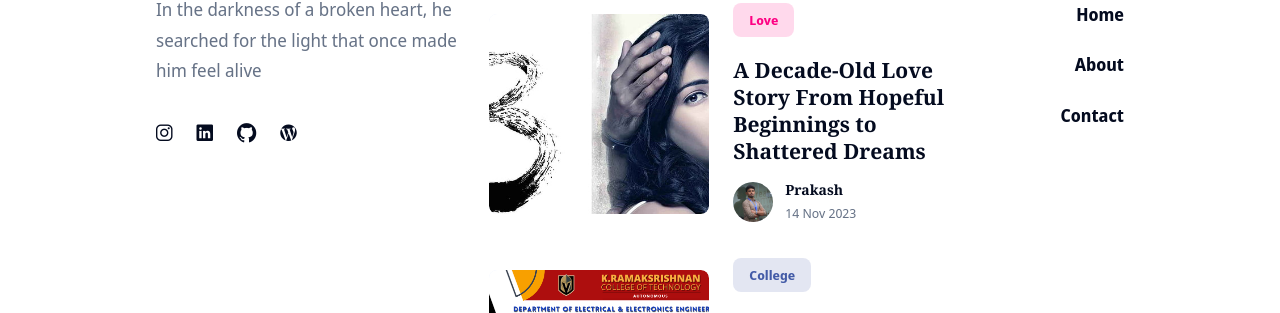
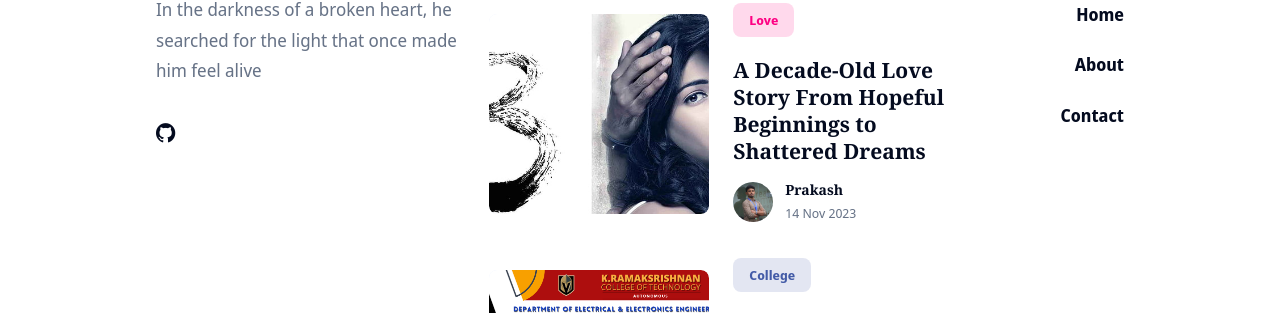
Before and after one commit to PrakasRavichandran/dairy-blog, a Jekyll site: the page built from _pages/authors.html, in a window 1280 px wide. Shown: the part 1275-1588 px from the top of the page. Built offline with Jekyll 4.4.1, drawn with Linux system fonts in a browser that asks for light colours; nearby versions of some CDN libraries.

Commit message:
Update settings.yml

```diff
--- a/_data/settings.yml
+++ b/_data/settings.yml
@@ -94,10 +94,8 @@
 
 # Social Links
 social:
-- {icon: "instagram", link: "https://instagram.com/prakashravichandrann"}
-- {icon: "linkedin", link: "https://linkedin.com/in/prakashravichandran10"}
 - {icon: "github", link: "https://github.com/PrakasRavichandran"}
-- {icon: "wordpress", link: "https://prakashravichandran.com/"}
+- {icon: "globe", link: "https://prakashravichandran.com/"}
 
 # Example of adding a new link to the footer - {icon: "instagram", link: "https://instagram.com"}
 # Other icons can be found at https://ionicons.com/v4/
```
